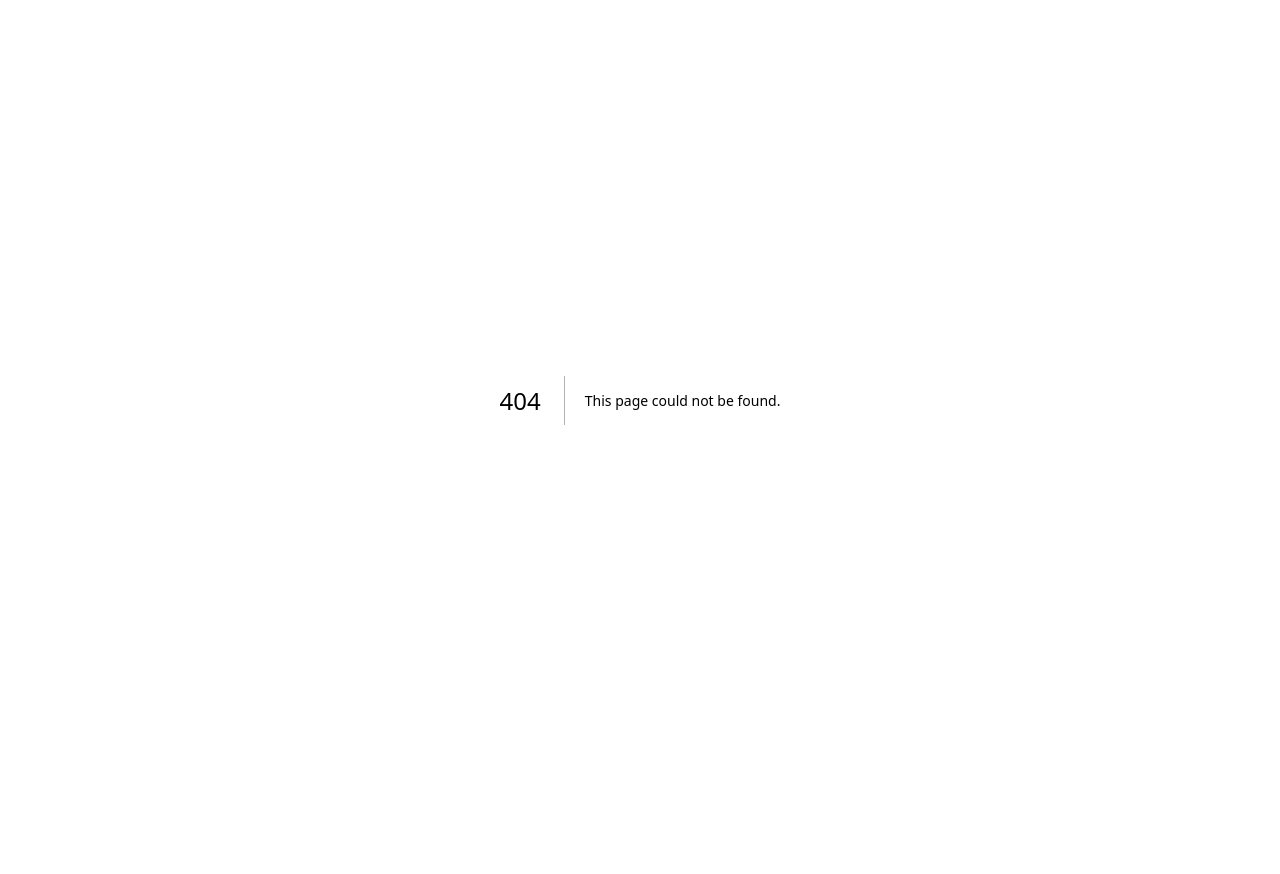
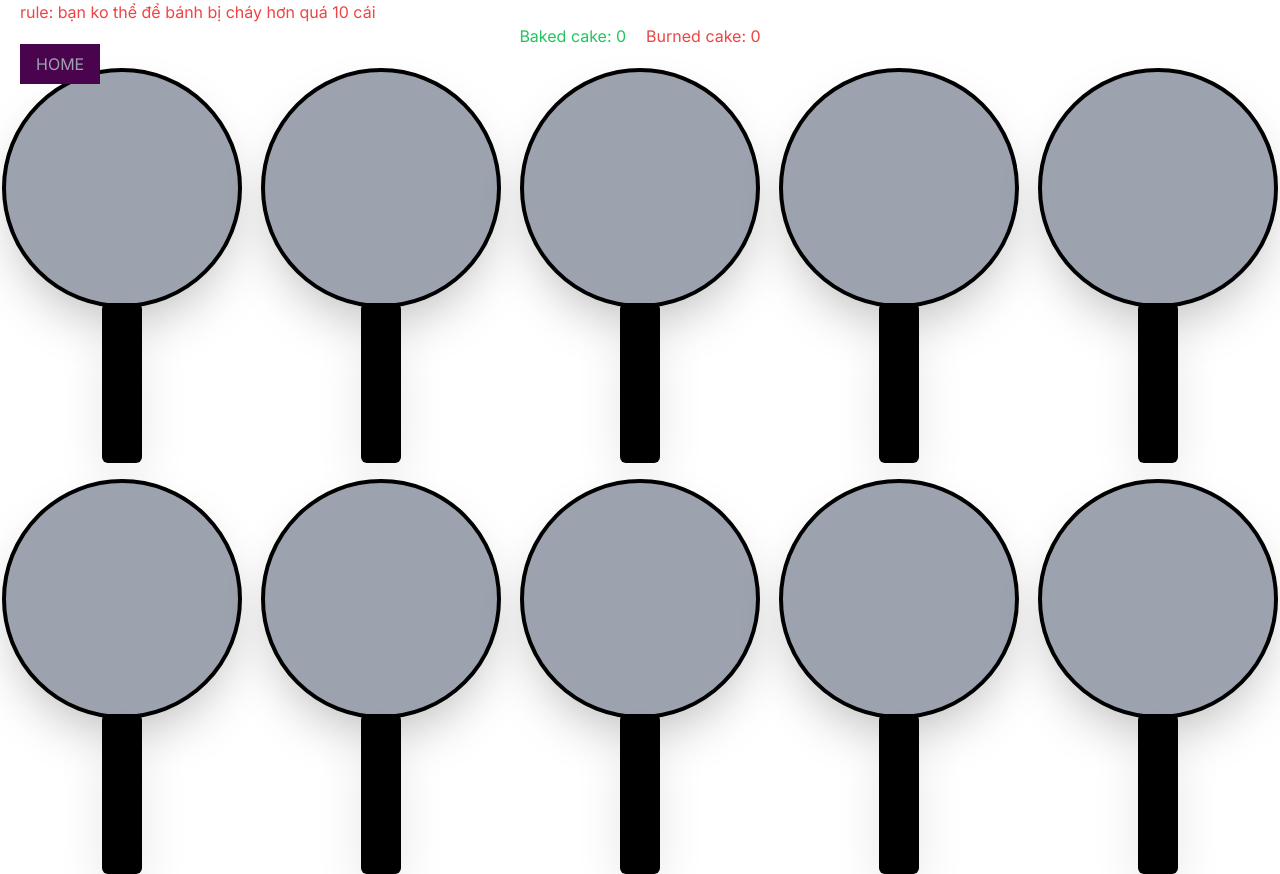
Before and after one commit to VuLeHuyTruong/NextJs_Project, a Next.js app: page /Pancakes in a window 1280 px wide. Before the commit this address had no page. Before the commit the page ends 800 px from the top, so only its background shows below. Built offline with nearby package versions, Linux system fonts and the light colour scheme.

Commit message:
DuongGiaHuan2404

```diff
--- /dev/null
+++ b/src/app/Pancakes/page.tsx
@@ -0,0 +1,64 @@
+"use client";
+
+import Pan from "@/components/Pan";
+import { useState } from "react";
+
+export default function Pancakes() {
+  const [totalBakedPancakes, setTotalBakedPancakes] = useState<number>(0);
+  const [totalBurnedPancakes, setTotalBurnedPancakes] = useState<number>(0);
+  const [gameOver, setGameOver] = useState<boolean>(false);
+
+  const handleBakedPancakes = () => {
+    setTotalBakedPancakes((prevCount) => prevCount + 1);
+  };
+  const handleBurnedPancakes = () => {
+    setTotalBurnedPancakes((prevCount) => prevCount + 1);
+    if (totalBurnedPancakes >= 10) {
+      setGameOver(true); // Đặt gameOver thành true nếu số lượng bánh pancake bị cháy là 10 hoặc hơn
+    }
+  };
+
+
+
+
+  return (
+    <>
+    {gameOver && (
+                <div className="absolute inset-0 flex justify-center items-center text-4xl font-bold text-red-500 animate-pulse bg-yellow-300 z-20">
+                    <a href="/Pancakes">
+                        Game Over
+                    </a>
+                </div>
+
+            )}
+            <div className="text-red-500 ms-5">
+          <h2>rule: bạn ko thể để bánh bị cháy hơn quá 10 cái</h2>
+        </div>
+    <a href="/" className="fixed m-5 z-30" >
+        <button className=" text-gray-400 bg-fuchsia-950 px-4 py-2 hover:scale-75 hover:bg-pink-500" >
+        HOME
+        </button>
+      </a>
+      <div className="flex gap-5 justify-center">
+        <div className="text-green-500">
+          <h2>Baked cake: {totalBakedPancakes}</h2>
+        </div>
+        <div className="text-red-500">
+          <h2>Burned cake: {totalBurnedPancakes}</h2>
+        </div>
+
+      </div>
+
+
+      <div className="grid grid-cols-5 gap-4 mt-5">
+        {[...Array(10)].map((_, index) => (
+          <Pan
+            key={index}
+            onBakedPancake={handleBakedPancakes}
+            onBurnedPancake={handleBurnedPancakes}
+          />
+        ))}
+      </div>
+    </>
+  );
+}
--- a/src/app/page.tsx
+++ b/src/app/page.tsx
@@ -1,3 +1,4 @@
+
 import Image from "next/image";
 
 
@@ -12,9 +13,12 @@ export default function Home() {
         </button>
       </a>
 
-      <a href="#" className="">
-        <div className="bg-yellow-500 w-20 h-20 mr-20 rounded-lg"></div>
+      <a href="/Pancakes" className="">
+      <button className="h-20 mr-20 bg-gray-700 text-gray-400 border rounded-full border-gray-400  border-b-4 px-4 py-2 hover:scale-110 hover:text-gray-100 hover:bg-red-500 transition duration-500 ">
+          Pancakes Game 🥞
+        </button>
       </a>
+
 
       <a href="#" className="">
         <div className="bg-yellow-500 w-20 h-20 mr-20 rounded-lg"></div>
--- /dev/null
+++ b/src/components/Pan.tsx
@@ -0,0 +1,89 @@
+"use client";
+
+import { useRef, useState } from "react";
+
+enum PanState {
+  EMPTY = "empty",
+  POURING = "pouring",
+  COOKING = "cooking",
+  DONE = "done",
+  BURNED = "burned",
+}
+
+interface Props {
+  onBakedPancake: () => void;
+  onBurnedPancake: () => void;
+}
+
+export default function Pan({ onBakedPancake, onBurnedPancake }: Props) {
+  const [panStatus, setPanStatus] = useState<PanState>(PanState.EMPTY);
+
+  const cookingTimeoutRef = useRef<number | null>(null);
+  const doneTimeoutRef = useRef<number | null>(null);
+  const burnedTimeoutRef = useRef<number | null>(null);
+
+  const handlePanClick = () => {
+    clearTimeouts();
+
+    setPanStatus(PanState.POURING);
+
+    if (panStatus === PanState.DONE) {
+      onBakedPancake();
+    }
+
+    cookingTimeoutRef.current = window.setTimeout(() => {
+      setPanStatus(PanState.COOKING);
+
+      doneTimeoutRef.current = window.setTimeout(() => {
+        setPanStatus(PanState.DONE);
+      }, 5000);
+
+      burnedTimeoutRef.current = window.setTimeout(() => {
+        setPanStatus(PanState.BURNED);
+        onBurnedPancake();
+      }, 8000);
+    }, 1000);
+  };
+
+  const clearTimeouts = () => {
+    if (cookingTimeoutRef.current !== null) {
+      clearTimeout(cookingTimeoutRef.current);
+    }
+    if (doneTimeoutRef.current !== null) {
+      clearTimeout(doneTimeoutRef.current);
+    }
+    if (burnedTimeoutRef.current !== null) {
+      clearTimeout(burnedTimeoutRef.current);
+    }
+  };
+
+  const computePancake = (): string => {
+    if (panStatus === PanState.POURING) {
+      return "bg-yellow-100";
+    }
+    if (panStatus === PanState.COOKING) {
+      return "bg-yellow-400";
+    }
+    if (panStatus === PanState.DONE) {
+      return "bg-orange-800";
+    }
+    if (panStatus === PanState.BURNED) {
+      return "bg-red-950";
+    }
+    return "bg-gray-400";
+  };
+
+  return (
+    <div className="flex flex-col justify-center items-center">
+      <div
+        className={`
+      rounded-full w-60 h-60 border-4 border-black
+      cursor-pointer shadow-2xl
+      ${computePancake()}
+      `}
+        onClick={handlePanClick}
+      ></div>
+      <div className="w-10 h-40 shadow-2xl mt-[-5px] bg-black rounded-md"></div>
+    </div>
+  );
+}
--- a/src/components/SnakeGrid.tsx
+++ b/src/components/SnakeGrid.tsx
@@ -2,8 +2,8 @@
 
 import { KeyboardEvent, useEffect, useState } from "react";
 
-const Grid_Size = 10;
-const Speed = 100;
+const Grid_Size = 20;
+const Speed = 500;
 
 type Point = {
     x: number;
```
Also changed, not shown: public/Pancakes.png (added).
